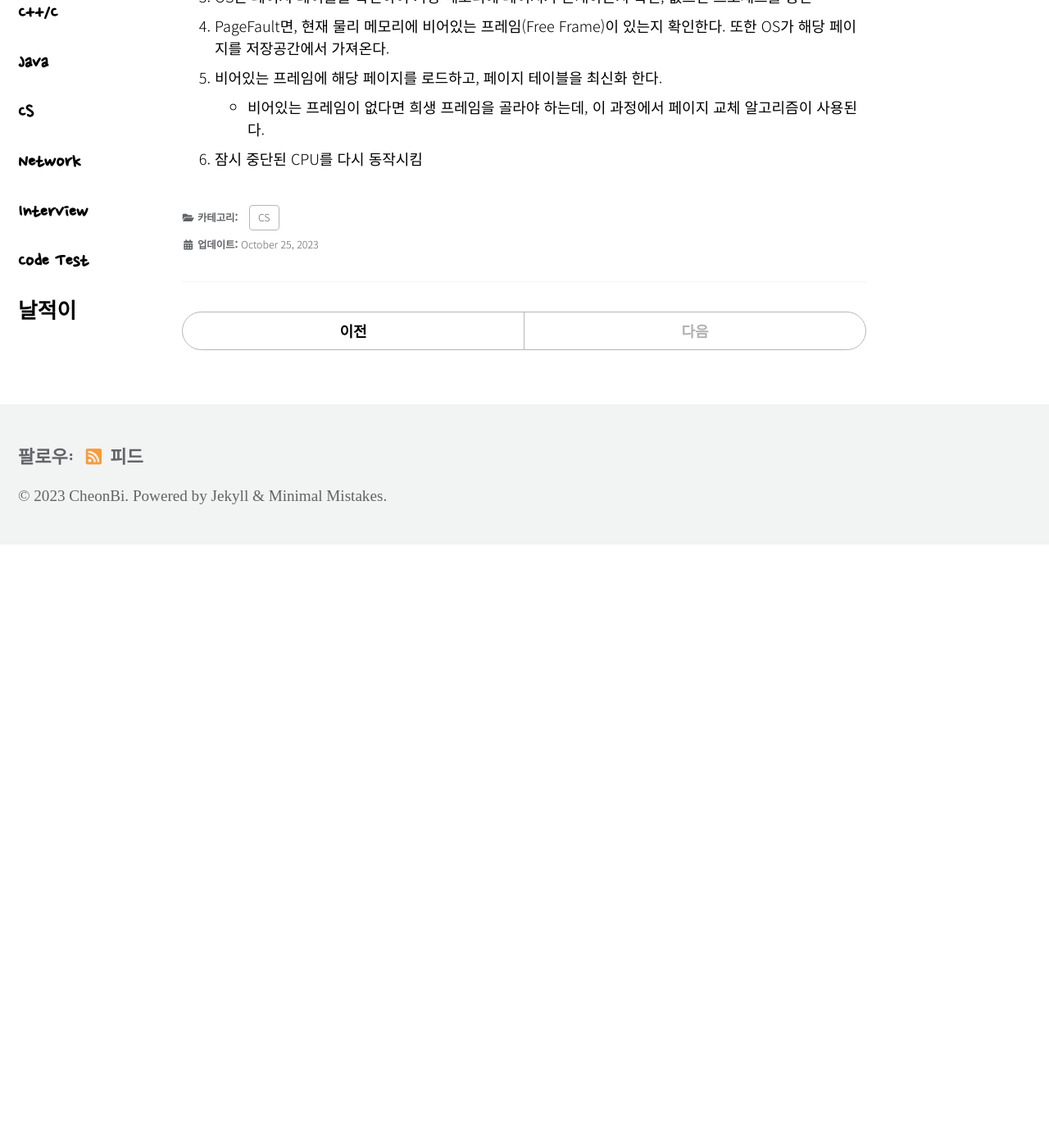
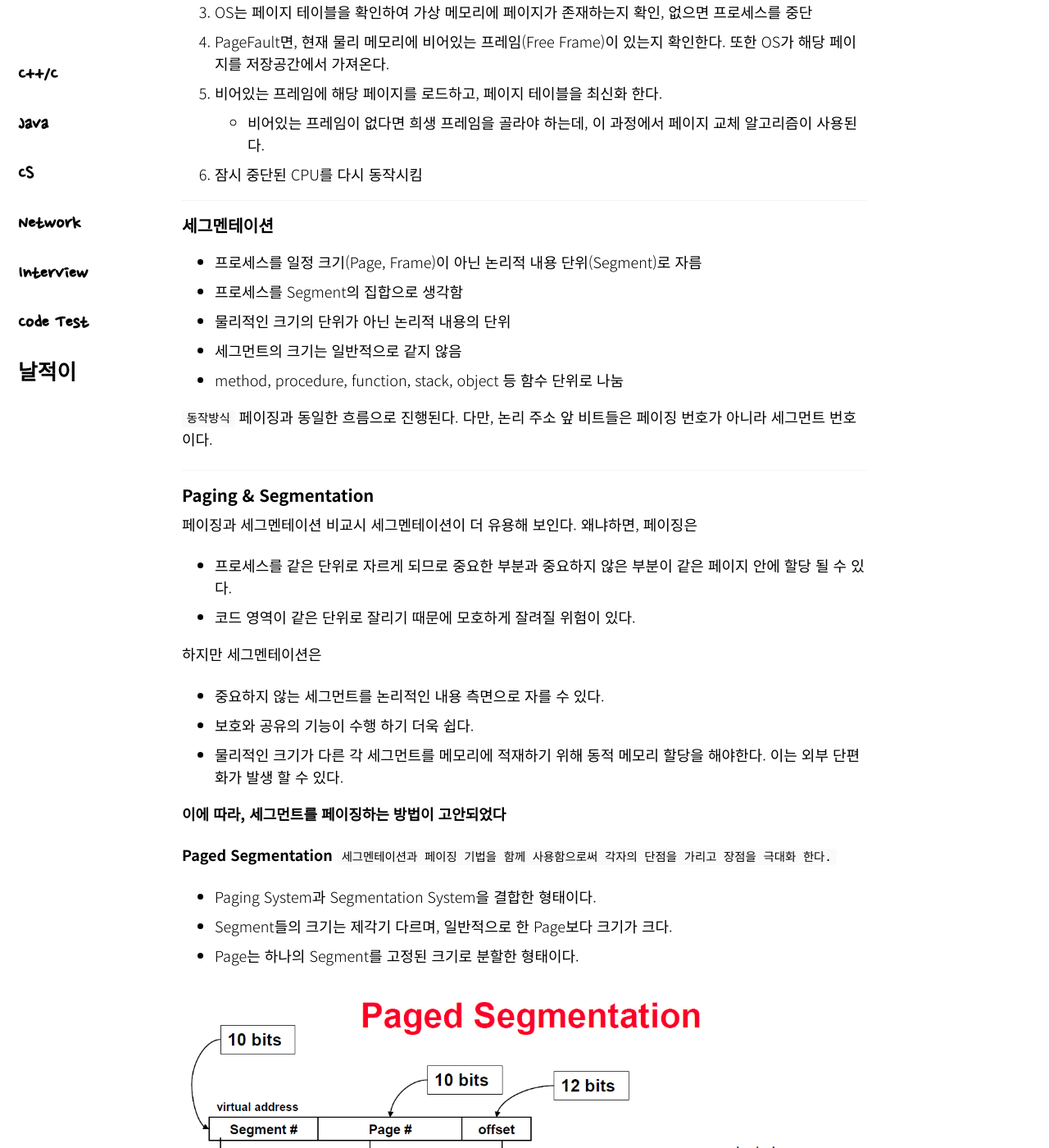
Before and after one commit to CheonBi/cheonbi.github.io, a Jekyll site: the page built from _posts/cs/2023-10-25-memorymanage.md, in a window 1280 px wide and 1400 px high, scrolled down 5285 px. Shown: the whole window at 82% size. Built offline with Jekyll 4.4.1, drawn with Linux system fonts in a browser that asks for light colours; cached includes are drawn as plain includes; some web fonts are replaced; before the commit the page ends 5949 px from its top, so only the background shows below that; some of the changed text lies outside the part shown.

Commit message:
segmentation

```diff
--- a/_posts/cs/2023-10-25-memorymanage.md
+++ b/_posts/cs/2023-10-25-memorymanage.md
@@ -108,6 +108,7 @@ categories:
 
 - 메모리 할당/해제되는 작업이 반복되어, 메모리 공간 사이에 사용되지 않는 불연속적인 빈 공간이 존재 하게 되는 상황
 
+---
 
 #### 페이징
 - 가상 메모리의 공간을 일정 단위(Page)로 나누고, 1 to 1 대응되는 물리 메모리 공간도 일정 단위(Frame)으로 나눈다.
@@ -156,3 +157,50 @@ categories:
 5. 비어있는 프레임에 해당 페이지를 로드하고, 페이지 테이블을 최신화 한다.
     - 비어있는 프레임이 없다면 희생 프레임을 골라야 하는데, 이 과정에서 페이지 교체 알고리즘이 사용된다.
 6. 잠시 중단된 CPU를 다시 동작시킴
+
+---
+
+### 세그멘테이션
+- 프로세스를 일정 크기(Page, Frame)이 아닌 논리적 내용 단위(Segment)로 자름
+- 프로세스를 Segment의 집합으로 생각함
+- 물리적인 크기의 단위가 아닌 논리적 내용의 단위
+- 세그먼트의 크기는 일반적으로 같지 않음
+- method, procedure, function, stack, object 등 함수 단위로 나눔
+
+``동작방식``
+페이징과 동일한 흐름으로 진행된다. 다만, 논리 주소 앞 비트들은 페이징 번호가 아니라 세그먼트 번호이다.
+
+
+---
+
+### Paging & Segmentation
+
+페이징과 세그멘테이션 비교시 세그멘테이션이 더 유용해 보인다.
+왜냐하면, 페이징은
+- 프로세스를 같은 단위로 자르게 되므로 중요한 부분과 중요하지 않은 부분이 같은 페이지 안에 할당 될 수 있다.
+- 코드 영역이 같은 단위로 잘리기 때문에 모호하게 잘려질 위험이 있다.
+
+하지만 세그멘테이션은
+- 중요하지 않는 세그먼트를 논리적인 내용 측면으로 자를 수 있다.
+- 보호와 공유의 기능이 수행 하기 더욱 쉽다.
+- 물리적인 크기가 다른 각 세그먼트를 메모리에 적재하기 위해 동적 메모리 할당을 해야한다. 이는 외부 단편화가 발생 할 수 있다.
+
+**이에 따라, 세그먼트를 페이징하는 방법이 고안되었다**
+
+**Paged Segmentation**
+``세그멘테이션과 페이징 기법을 함께 사용함으로써 각자의 단점을 가리고 장점을 극대화 한다.``
+
+- Paging System과 Segmentation System을 결합한 형태이다.
+- Segment들의 크기는 제각기 다르며, 일반적으로 한 Page보다 크기가 크다.
+- Page는 하나의 Segment를 고정된 크기로 분할한 형태이다.
+
+
+![](/assets/images/pagedsegmentation.png){ : width="550"}
+
+
+
+1. 우선 프로세스를 세그먼트 단위로 자른다.(논리적인 단위, 가변적)
+2. 외부 단편화가 발생 할 수 있기 때문에 잘라진 세그먼트를 다시 일정한 페이지 단위로 자른다.
+3. 메모리에 적재 시 각 세그먼트가 페이징에 의해 일정 단위로 다시 잘린 후 적재되었기 때문에 외부 단편화의 발생을 막을 수 있다.
+
+``세그먼트 테이블과 페이지 테이블을 순차적으로 거치기 때문에 일반적인 페이징 혹은 세그멘테이션 방식보다 속도가 느려지게 된다.``
```
Also changed, not shown: assets/images/pagedsegmentation.png (added).
